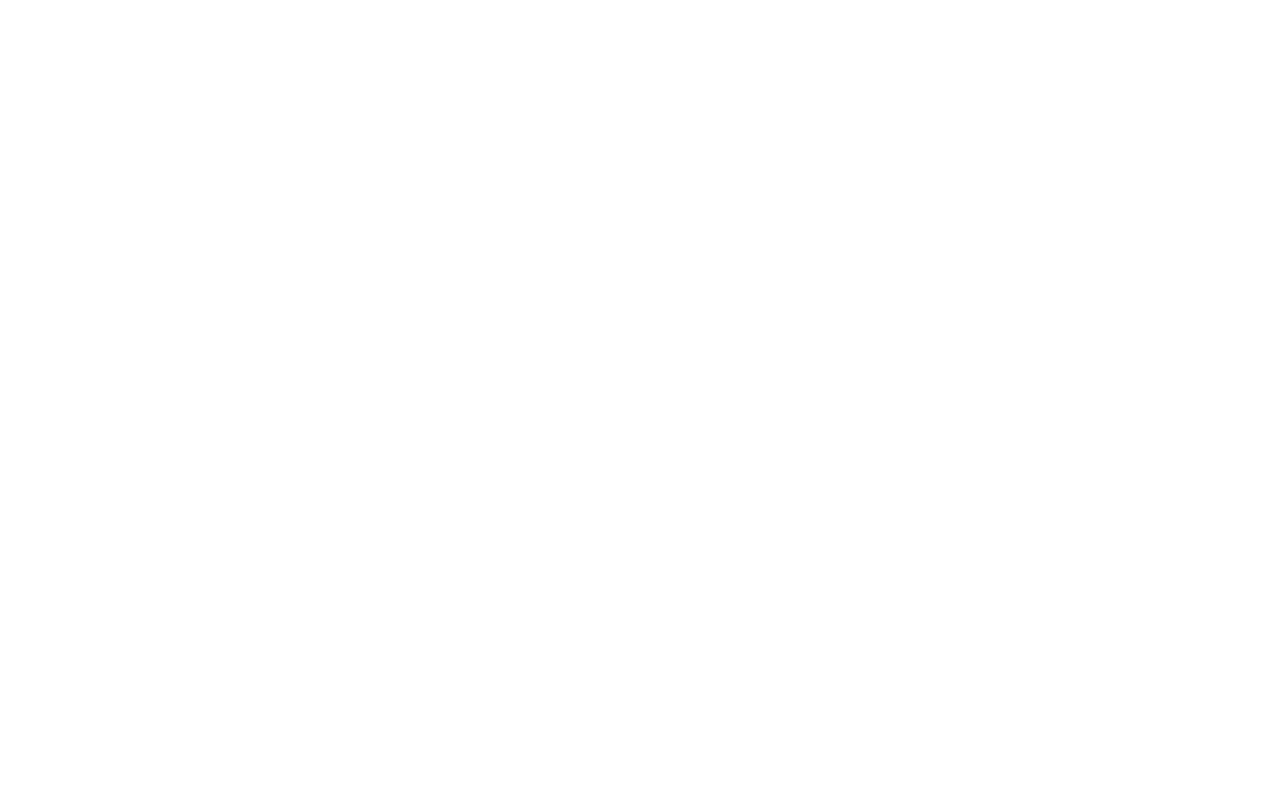
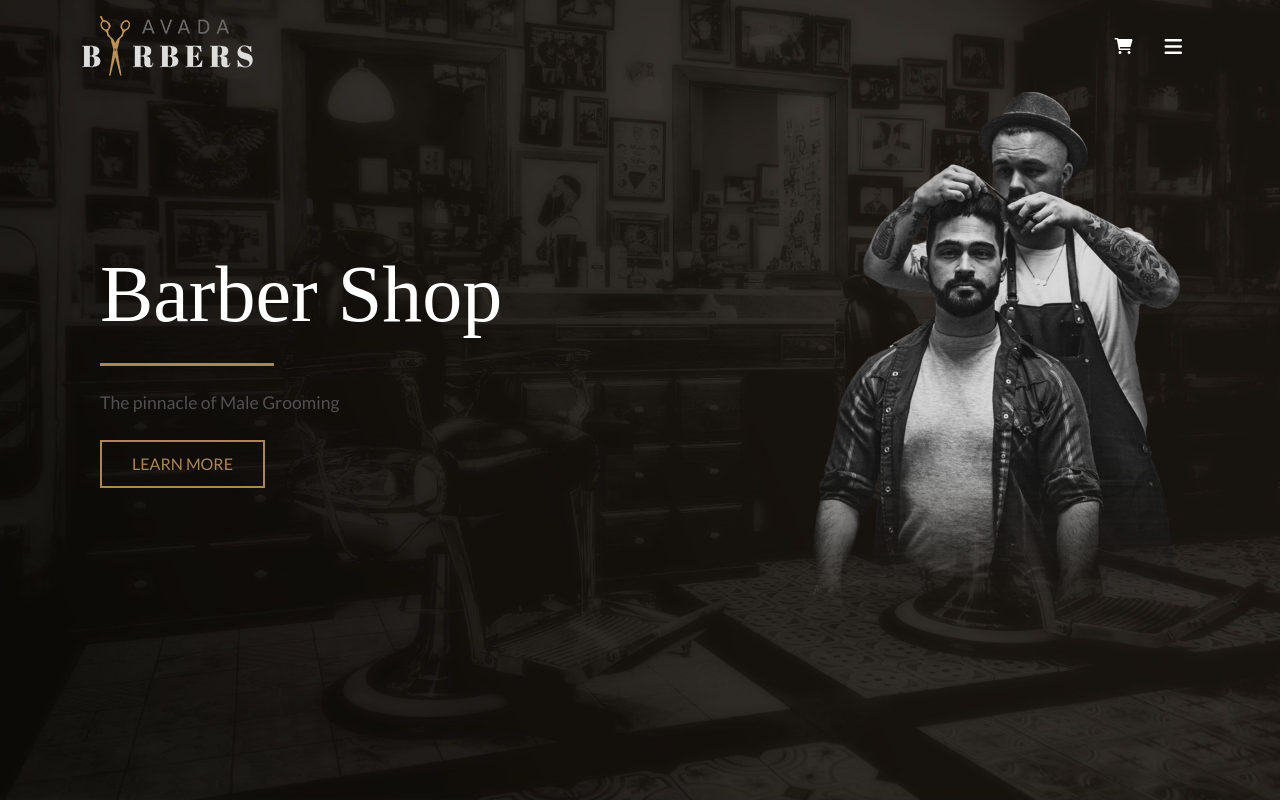
Before and after one commit to AngeloLista/proj-html-vuejs, a Vue app: page / in a window 1280 px wide. Built offline with nearby package versions, Linux system fonts and the light colour scheme; a small style sheet from the web is missing.

Commit message:
added header menu and jumbotron

```diff
--- a/public/index.html
+++ b/public/index.html
@@ -1,17 +1,26 @@
 <!DOCTYPE html>
 <html lang="">
+
 <head>
   <meta charset="utf-8">
   <meta http-equiv="X-UA-Compatible" content="IE=edge">
   <meta name="viewport" content="width=device-width,initial-scale=1.0">
   <link rel="icon" href="<%= BASE_URL %>favicon.ico">
-    <title><%= htmlWebpackPlugin.options.title %></title>
+  <link rel='stylesheet' href='https://cdnjs.cloudflare.com/ajax/libs/font-awesome/6.0.0/css/all.min.css'
+    integrity='sha512-9usAa10IRO0HhonpyAIVpjrylPvoDwiPUiKdWk5t3PyolY1cOd4DSE0Ga+ri4AuTroPR5aQvXU9xC6qOPnzFeg=='
+    crossorigin='anonymous' />
+  <title>
+    <%= htmlWebpackPlugin.options.title %>
+  </title>
 </head>
+
 <body>
   <noscript>
-      <strong>We're sorry but <%= htmlWebpackPlugin.options.title %> doesn't work properly without JavaScript enabled. Please enable it to continue.</strong>
+    <strong>We're sorry but <%= htmlWebpackPlugin.options.title %> doesn't work properly without JavaScript enabled.
+        Please enable it to continue.</strong>
   </noscript>
   <div id="app"></div>
   <!-- built files will be auto injected -->
 </body>
+
 </html>
--- a/src/assets/scss/_generics.scss
+++ b/src/assets/scss/_generics.scss
@@ -0,0 +1,3 @@
+body {
+    font-family: $lato;
+}
--- a/src/assets/scss/_vars.scss
+++ b/src/assets/scss/_vars.scss
@@ -0,0 +1,7 @@
+//fonts
+$abril: "Abril Fatface";
+$lato: "Lato";
+
+//colors
+$driftwood: #ae8652;
+$emperor: #505050
--- a/src/components/Header.vue
+++ b/src/components/Header.vue
@@ -1,5 +1,47 @@
 <template>
-  <header></header>
+  <header>
+    <!-- header menu -->
+    <div
+      class="container py-3 d-flex align-items-center justify-content-between"
+    >
+      <!-- Logo -->
+      <img
+        src="../assets/img/avadabarbers-logo-x1.png"
+        alt="Avada Barbers Logo"
+      />
+      <!-- Hamburger menu and shop icon -->
+      <div class="shop-menu">
+        <i class="fa-solid fa-cart-shopping px-3"></i
+        ><i class="fa-solid fa-lg fa-bars px-3"></i>
+      </div>
+    </div>
+    <!-- Jumbotron -->
+    <div class="jumbotron container">
+      <div class="row">
+        <div
+          class="
+            col-6
+            d-flex
+            justify-content-center
+            flex-column
+            align-items-start
+          "
+        >
+          <h1>Barber Shop</h1>
+          <div class="separator"></div>
+          <p>The pinnacle of Male Grooming</p>
+          <a href="#">LEARN MORE</a>
+        </div>
+        <div class="col-6 d-flex flex-column align-items-end">
+          <img
+            class="img-fluid"
+            src="../assets/img/avadabarbers_hero_focalmirror-400x550.png"
+            alt="barber jumbotron image"
+          />
+        </div>
+      </div>
+    </div>
+  </header>
 </template>
 
 <script>
@@ -8,5 +50,43 @@
 };
 </script>
 
-<style>
+<style scoped lang="scss">
+@import "../assets/scss/_vars.scss";
+
+header {
+  background-image: url("../assets/img/avadabarbers-homepage-hero-bg.jpg");
+  background-size: cover;
+  height: 100vh;
+  font-family: $lato;
+
+  .shop-menu {
+    color: white;
+  }
+  .jumbotron {
+    color: white;
+    padding: 0 30px;
+    h1 {
+      font-family: $abril;
+      font-size: 5rem;
+      margin-bottom: 1.3rem;
+    }
+    .separator {
+      height: 3px;
+      background-color: $driftwood;
+      width: 33%;
+      margin-bottom: 1.5rem;
+    }
+    p {
+      font-size: 1.1rem;
+      margin-bottom: 1.5rem;
+      color: $emperor;
+    }
+    a {
+      border: 2px solid $driftwood;
+      padding: 10px 30px;
+      text-decoration: none;
+      color: $driftwood;
+    }
+  }
+}
 </style>
```
Also changed, not shown: 8 other files (tests, documents, lock files or other folders). Lines whose indentation alone changed are shown as unchanged.
